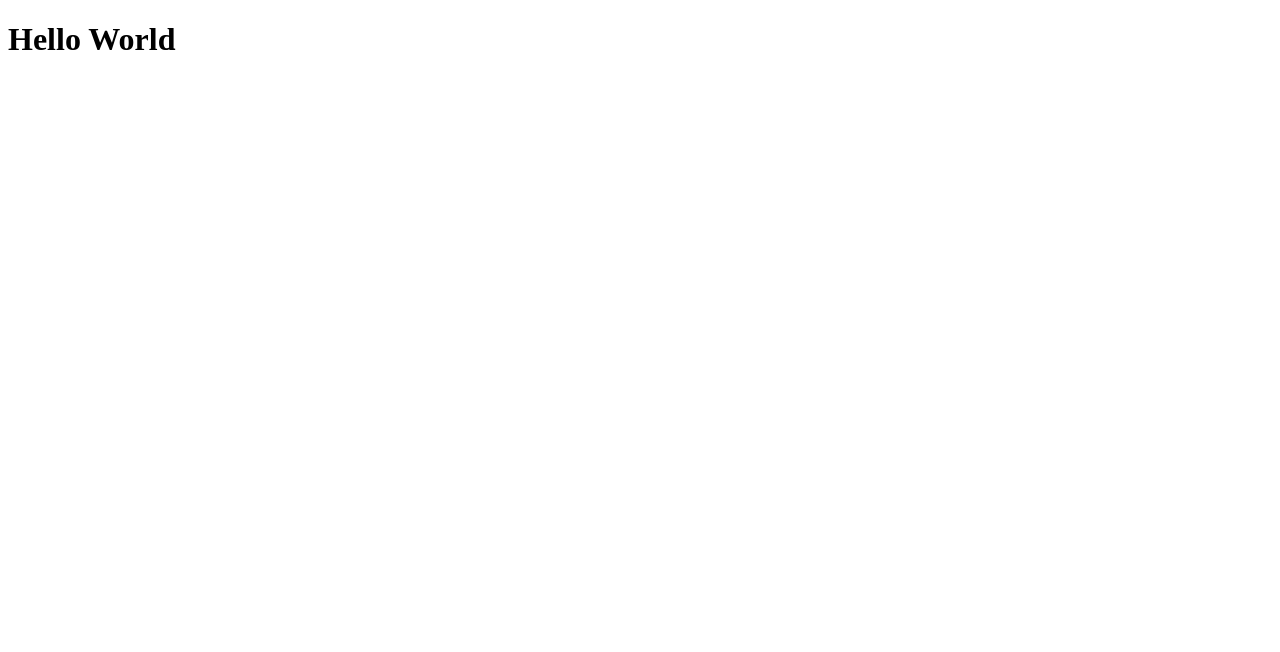
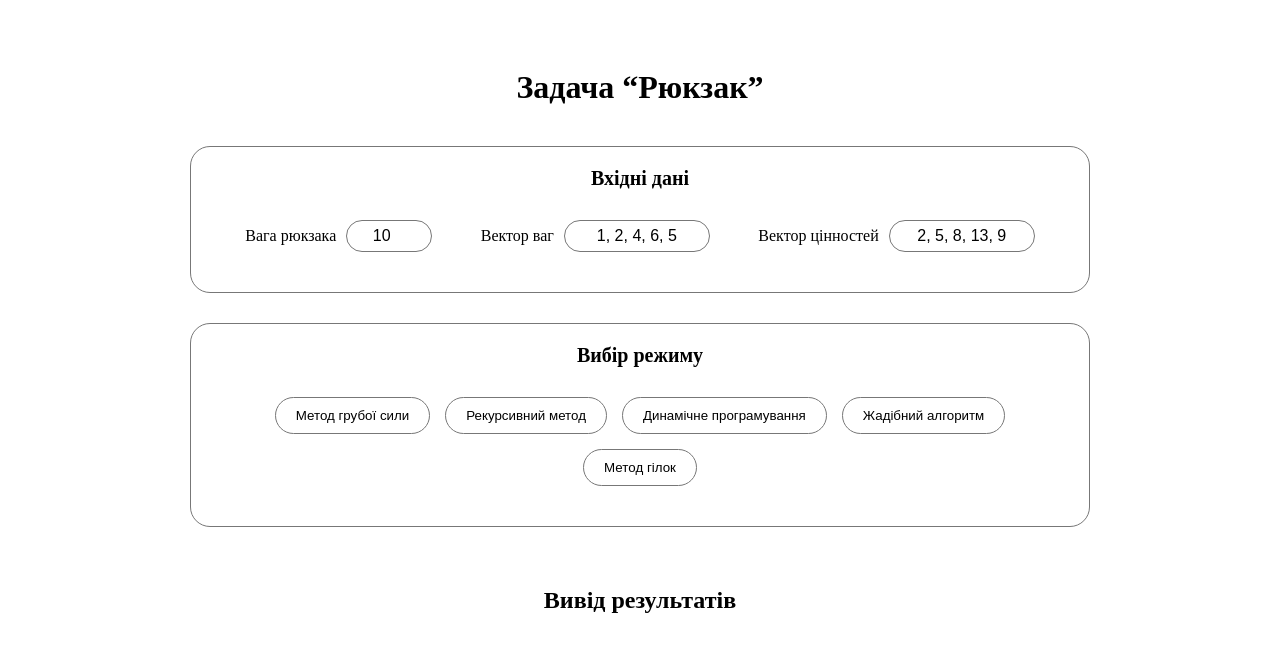
Before and after one commit to imaleshko/knapsack-problem, a React (Vite) app: page / in a window 1280 px wide. Shown: the top 652 px of the page. Built offline with nearby package versions, Linux system fonts and the light colour scheme.

Commit message:
feat: greedy method visualization

```diff
--- a/src/App.tsx
+++ b/src/App.tsx
@@ -1,3 +1,7 @@
-const App = () => <h1>Hello World</h1>
+import Page from "@/page/Page.tsx";
 
-export default App
+const App = () => {
+  return <Page />;
+};
+
+export default App;
--- /dev/null
+++ b/src/greedy/GreedyTable.module.css
@@ -0,0 +1,47 @@
+.wrapper {
+  margin-top: 20px;
+}
+
+.summary {
+  display: flex;
+  justify-content: space-around;
+  margin-bottom: 20px;
+  padding: 15px;
+  background-color: #f8f9fa;
+  border: 1px solid #ddd;
+  border-radius: 20px;
+}
+
+.summaryValue {
+  font-weight: bold;
+  font-size: 18px;
+  color: #2e7d32;
+}
+
+.table {
+  width: 100%;
+  border-collapse: collapse;
+  font-family: monospace;
+}
+
+.th,
+.td {
+  border: 1px solid #777;
+  padding: 10px;
+  text-align: center;
+}
+
+.th {
+  background-color: #f5f5f5;
+  font-weight: bold;
+}
+
+.rowSelected {
+  color: #2e7d32;
+  font-weight: bold;
+}
+
+.rowSkipped {
+  color: #9e9e9e;
+  text-decoration: line-through;
+}
--- /dev/null
+++ b/src/greedy/GreedyTable.tsx
@@ -0,0 +1,55 @@
+import type { GreedyResult } from "@/methods/greedy.ts"; // Перевірте шлях
+import styles from "./GreedyTable.module.css";
+
+interface GreedyTableProps {
+  result: GreedyResult;
+}
+
+export const GreedyTable = ({ result }: GreedyTableProps) => {
+  if (!result || !result.sortedItems) return null;
+
+  return (
+    <div className={styles.wrapper}>
+      <div className={styles.summary}>
+        <p>
+          <span>Загальна вага: </span>
+          <span className={styles.summaryValue}>{result.totalWeight}</span>
+        </p>
+        <p>
+          <span className={styles.summaryLabel}>Загальна цінність: </span>
+          <span className={styles.summaryValue}>{result.totalValue}</span>
+        </p>
+      </div>
+      <table className={styles.table}>
+        <thead>
+          <tr>
+            <th className={styles.th}>Предмет</th>
+            <th className={styles.th}>Вага</th>
+            <th className={styles.th}>Цінність</th>
+            <th className={styles.th}>v/w</th>
+          </tr>
+        </thead>
+        <tbody>
+          {result.sortedItems.map((item) => {
+            const rowClass = item.isSelected
+              ? styles.rowSelected
+              : styles.rowSkipped;
+
+            return (
+              <tr key={item.item} className={rowClass}>
+                <td className={styles.td}>Предмет {item.item}</td>
+                <td className={styles.td}>{item.weight}</td>
+                <td className={styles.td}>{item.value}</td>
+                <td className={styles.td}>
+                  {Number.isInteger(item.ratio)
+                    ? item.ratio
+                    : item.ratio.toFixed(2)}
+                </td>
+              </tr>
+            );
+          })}
+        </tbody>
+      </table>
+    </div>
+  );
+};
--- a/src/methods/greedy.ts
+++ b/src/methods/greedy.ts
@@ -2,6 +2,7 @@ import type { Item, KnapsackInput } from "@/interfaces.ts";
 
 export interface GreedyItem extends Item {
   ratio: number;
+  isSelected?: boolean;
 }
 
 export interface GreedyResult {
@@ -30,9 +31,12 @@ export const greedy = ({ items, capacity }: KnapsackInput): GreedyResult => {
 
   for (const item of sortedItems) {
     if (currentWeight + item.weight <= capacity) {
+      item.isSelected = true;
       selectedItems.push(item);
       currentWeight += item.weight;
       currentValue += item.value;
+    } else {
+      item.isSelected = false;
     }
   }
 
--- /dev/null
+++ b/src/page/Page.module.css
@@ -0,0 +1,70 @@
+.wrapper {
+  max-width: 900px;
+  margin: 0 auto;
+  padding: 40px 20px;
+}
+
+.title {
+  text-align: center;
+  margin-bottom: 40px;
+}
+
+.card {
+  border: 1px solid #777;
+  border-radius: 20px;
+  padding: 20px 40px 40px;
+  margin-bottom: 30px;
+}
+
+.cardTitle {
+  text-align: center;
+  font-size: 20px;
+  margin-top: 0;
+  margin-bottom: 30px;
+}
+
+.inputRow {
+  display: flex;
+  justify-content: space-around;
+  align-items: center;
+  flex-wrap: wrap;
+  gap: 20px;
+}
+
+.inputGroup {
+  display: flex;
+  align-items: center;
+  gap: 10px;
+}
+
+.input {
+  padding: 6px 12px;
+  border-radius: 20px;
+  border: 1px solid #777;
+  font-size: 16px;
+  text-align: center;
+}
+
+.buttonRow {
+  display: flex;
+  justify-content: center;
+  flex-wrap: wrap;
+  gap: 15px;
+}
+
+.button {
+  padding: 10px 20px;
+  border-radius: 20px;
+  border: 1px solid #777;
+  background-color: transparent;
+  cursor: pointer;
+}
+
+.buttonActive {
+  background-color: #e0e0e0;
+}
+
+.results {
+  margin-top: 60px;
+  text-align: center;
+}
--- /dev/null
+++ b/src/page/Page.tsx
@@ -0,0 +1,140 @@
+import { useMemo, useState } from "react";
+import styles from "./Page.module.css";
+import { BruteForceTable } from "@/bruteForce/BruteForceTable.tsx";
+import type { Item } from "@/interfaces.ts";
+import bruteForce from "@/methods/bruteForce.ts";
+import { RecursiveTree } from "@/recursive/RecursiveTree.tsx";
+import { recursive } from "@/methods/recursive.ts";
+import { GreedyTable } from "@/greedy/GreedyTable.tsx";
+import { greedy } from "@/methods/greedy.ts";
+
+const Page = () => {
+  const [capacity, setCapacity] = useState<number>(10);
+  const [weights, setWeights] = useState<string>("1, 2, 4, 6, 5");
+  const [values, setValues] = useState<string>("2, 5, 8, 13, 9");
+
+  const [activeMethod, setActiveMethod] = useState<number | null>(null);
+
+  const methods = [
+    { id: 1, label: "Метод грубої сили" },
+    { id: 2, label: "Рекурсивний метод" },
+    { id: 3, label: "Динамічне програмування" },
+    { id: 4, label: "Жадібний алгоритм" },
+    { id: 5, label: "Метод гілок" },
+  ];
+
+  const items: Item[] = useMemo(() => {
+    const weightsArray = weights.split(",").map((s) => Number(s.trim()) || 0);
+    const valueArray = values.split(",").map((s) => Number(s.trim()) || 0);
+    const length = Math.min(weightsArray.length, valueArray.length);
+
+    const parsedItems: Item[] = [];
+    for (let i = 0; i < length; i++) {
+      parsedItems.push({
+        item: i + 1,
+        weight: weightsArray[i],
+        value: valueArray[i],
+      });
+    }
+    return parsedItems;
+  }, [weights, values]);
+
+  const bruteForceResults = useMemo(() => {
+    if (activeMethod !== 1) return [];
+    return bruteForce({ items, capacity });
+  }, [activeMethod, items, capacity]);
+
+  const recursiveResults = useMemo(() => {
+    if (activeMethod !== 2) return null;
+    return recursive({ items, capacity });
+  }, [activeMethod, items, capacity]);
+
+  const greedyResults = useMemo(() => {
+    if (activeMethod !== 4) return null;
+    return greedy({ items, capacity });
+  }, [activeMethod, items, capacity]);
+
+  return (
+    <div className={styles.wrapper}>
+      <h1 className={styles.title}>Задача “Рюкзак”</h1>
+
+      <section className={styles.card}>
+        <h2 className={styles.cardTitle}>Вхідні дані</h2>
+        <div className={styles.inputRow}>
+          <div className={styles.inputGroup}>
+            <label>Вага рюкзака</label>
+            <input
+              type="number"
+              value={capacity}
+              onChange={(e) => setCapacity(Number(e.target.value))}
+              className={styles.input}
+              style={{ width: "60px" }}
+            />
+          </div>
+          <div className={styles.inputGroup}>
+            <label>Вектор ваг</label>
+            <input
+              type="text"
+              value={`${weights}`}
+              onChange={(e) => setWeights(e.target.value)}
+              className={styles.input}
+              style={{ width: "120px" }}
+            />
+          </div>
+          <div className={styles.inputGroup}>
+            <label>Вектор цінностей</label>
+            <input
+              type="text"
+              value={`${values}`}
+              onChange={(e) => setValues(e.target.value)}
+              className={styles.input}
+              style={{ width: "120px" }}
+            />
+          </div>
+        </div>
+      </section>
+
+      <section className={styles.card}>
+        <h2 className={styles.cardTitle}>Вибір режиму</h2>
+        <div className={styles.buttonRow}>
+          {methods.map((method) => (
+            <button
+              key={method.id}
+              onClick={() => setActiveMethod(method.id)}
+              className={`${styles.button} ${activeMethod === method.id ? styles.buttonActive : ""}`}
+            >
+              {method.label}
+            </button>
+          ))}
+        </div>
+      </section>
+
+      <section className={styles.results}>
+        {activeMethod === null ? (
+          <h2 className={styles.resultsPlaceholder}>Вивід результатів</h2>
+        ) : (
+          <div>
+            <h3 className={styles.resultsTitle}>
+              Результати для методу:{" "}
+              {methods.find((m) => m.id === activeMethod)?.label}
+            </h3>
+
+            {activeMethod === 1 && (
+              <BruteForceTable results={bruteForceResults} />
+            )}
+
+            {activeMethod === 2 && recursiveResults && (
+              <RecursiveTree result={recursiveResults} />
+            )}
+
+            {activeMethod === 4 && greedyResults && (
+              <GreedyTable result={greedyResults} />
+            )}
+          </div>
+        )}
+      </section>
+    </div>
+  );
+};
+
+export default Page;
```
